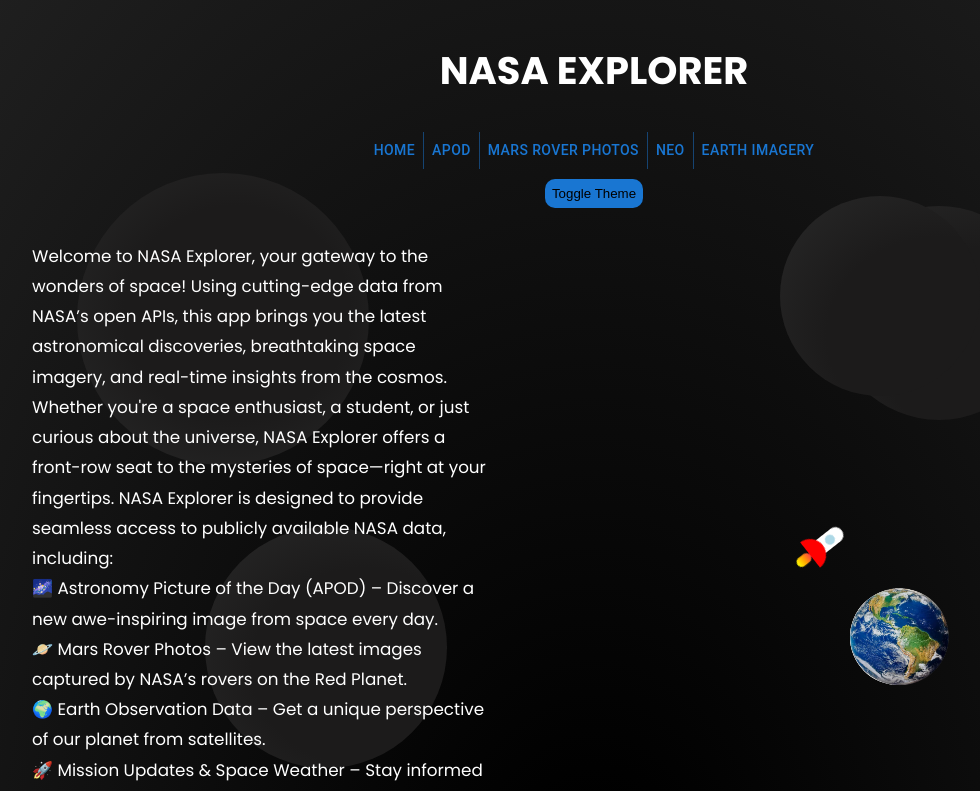
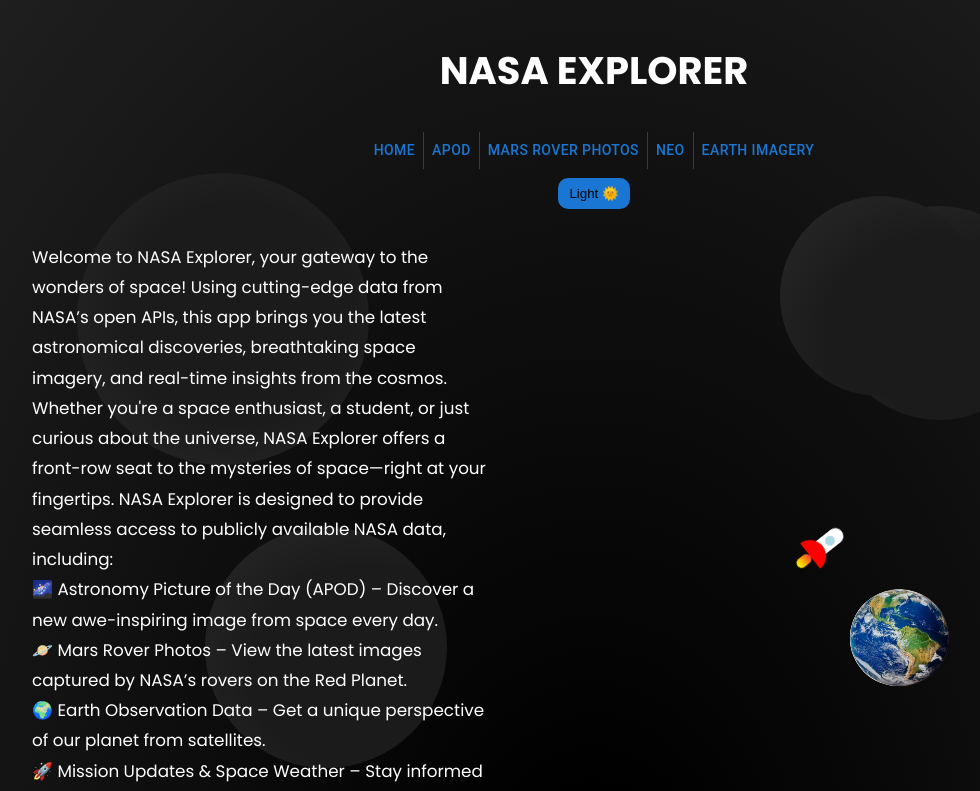
Before and after one commit to ViceElez/Internship-16-NASA, a React (Vite) app in the folder nasaPage/: page / in a window 1280 px wide. Shown: the top 791 px of the page, without its empty margins (46-1026 px from the left). Built offline with nearby package versions, Linux system fonts and the light colour scheme.

Commit message:
minor improvment to theme switch

```diff
--- a/nasaPage/src/components/Header.tsx
+++ b/nasaPage/src/components/Header.tsx
@@ -36,7 +36,7 @@
                     path5={routes.EARTH_IMAGERY} buttonMessage5="Earth Imagery"
                 />
                 <button onClick={toggleTheme} className="toggle-theme">
-                    Toggle Theme
+                    {theme === "dark" ? "Light 🌞" : "Dark 🌜"}
                 </button>
             </nav>
         </header>
--- a/nasaPage/src/styles/Header.css
+++ b/nasaPage/src/styles/Header.css
@@ -27,7 +27,7 @@
     color : black;
     background-color: rgb(25, 118, 210);
     border-radius: 10px;
-    padding: 7px;
+    padding: 8px 11px;
     border: none;
 }
 .toggle-theme:hover{
--- a/nasaPage/src/styles/HomePageStyle.css
+++ b/nasaPage/src/styles/HomePageStyle.css
@@ -298,3 +298,9 @@
 .layout-container-light .circle{
   background-image: radial-gradient(farthest-corner at 160px 140px, rgb(164, 158, 158) 50%,rgb(255, 255, 255) 100%);
 }
+.layout-container-light .rocket{
+  background: black;
+}
+.layout-container-light .rocket .window{
+  border: black;
+}
```
